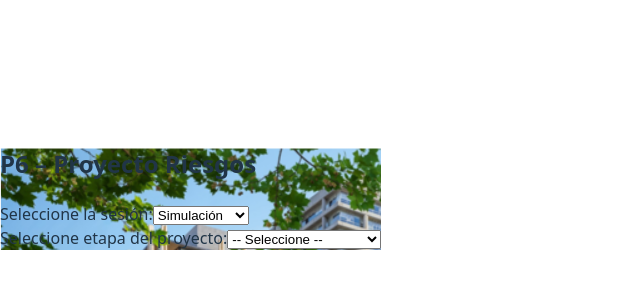
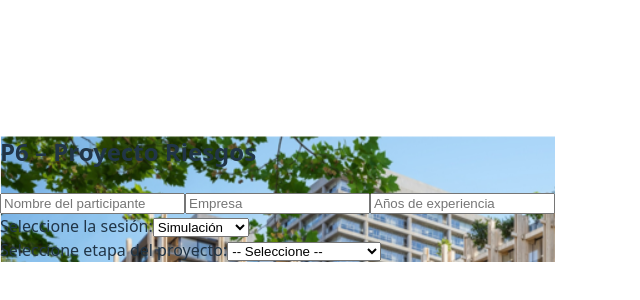
Before and after one commit to Manuelalopez17/focus-group-supabase, a React (Vite) app: page /participante in a window 1280 px wide. Shown: the part 212-512 px from the top of the page, without its empty margins (0-640 px from the left). Built offline with nearby package versions, Linux system fonts and the light colour scheme.

Commit message:
✅ Captura de datos del evaluador y validación de campos obligatorios

```diff
--- a/src/pages/Participante.jsx
+++ b/src/pages/Participante.jsx
@@ -19,6 +19,9 @@ const riesgosPorEtapa = {
 function Participante() {
   const [etapaSeleccionada, setEtapaSeleccionada] = useState('');
   const [sesion, setSesion] = useState('Simulación');
+  const [nombre, setNombre] = useState('');
+  const [empresa, setEmpresa] = useState('');
+  const [experiencia, setExperiencia] = useState('');
   const [respuestas, setRespuestas] = useState({});
 
   const handleChange = (riesgo, campo, valor) => {
@@ -39,6 +42,11 @@ function Participante() {
   };
 
   const handleSubmit = async () => {
+    if (!nombre || !empresa || !experiencia || !etapaSeleccionada) {
+      alert("Por favor complete todos los campos del participante y seleccione una etapa.");
+      return;
+    }
+
     for (const riesgo of Object.keys(respuestas)) {
       const r = respuestas[riesgo];
       const { scoreBase, scoreFinal } = calcularScore(r);
@@ -53,7 +61,10 @@ function Participante() {
         importancia_frecuencia: r.importanciaFrecuencia,
         importancia_impacto: r.importanciaImpacto,
         score_base: scoreBase,
-        score_final: scoreFinal
+        score_final: scoreFinal,
+        nombre_participante: nombre,
+        empresa: empresa,
+        experiencia_anios: experiencia
       }]);
 
       if (error) {
@@ -66,6 +77,9 @@ function Participante() {
     alert('Respuestas enviadas con éxito.');
     setRespuestas({});
     setEtapaSeleccionada('');
+    setNombre('');
+    setEmpresa('');
+    setExperiencia('');
   };
 
   const riesgos = riesgosPorEtapa[etapaSeleccionada] || [];
@@ -78,6 +92,31 @@ function Participante() {
       <div className="bg-white bg-opacity-90 rounded-lg shadow-lg p-8 max-w-5xl w-full mx-4 overflow-y-auto">
         <h2 className="text-3xl font-bold mb-6 text-center text-gray-900">P6 – Proyecto Riesgos</h2>
 
+        {/* Datos del participante */}
+        <div className="grid grid-cols-1 md:grid-cols-3 gap-4 mb-6">
+          <input
+            className="border p-2 rounded"
+            placeholder="Nombre del participante"
+            value={nombre}
+            onChange={(e) => setNombre(e.target.value)}
+          />
+          <input
+            className="border p-2 rounded"
+            placeholder="Empresa"
+            value={empresa}
+            onChange={(e) => setEmpresa(e.target.value)}
+          />
+          <input
+            className="border p-2 rounded"
+            placeholder="Años de experiencia"
+            type="number"
+            min="0"
+            value={experiencia}
+            onChange={(e) => setExperiencia(e.target.value)}
+          />
+        </div>
+
+        {/* Selección de sesión y etapa */}
         <div className="flex flex-col md:flex-row justify-center gap-6 mb-6">
           <div className="w-full md:w-1/2">
             <label className="block mb-1 font-semibold text-gray-800">Seleccione la sesión:</label>
@@ -108,6 +147,7 @@ function Participante() {
           </div>
         </div>
 
+        {/* Evaluación de riesgos */}
         {riesgos.map((riesgo, index) => {
           const r = respuestas[riesgo] || {};
           const { scoreBase, scoreFinal } = calcularScore(r);
@@ -134,12 +174,13 @@ function Participante() {
                 </div>
               </div>
               <p className="text-sm mt-2 text-gray-800">
-                <strong>Score Base:</strong> {scoreBase.toFixed(2)} | <strong>Score Final Ponderado:</strong> {scoreFinal.toFixed(2)}
+                <strong>Score Base:</strong> {scoreBase.toFixed(2)} | <strong>Score Final:</strong> {scoreFinal.toFixed(2)}
               </p>
             </div>
           );
         })}
 
+        {/* Botón de envío */}
         {etapaSeleccionada && riesgos.length > 0 && (
           <div className="text-center">
             <button
```
